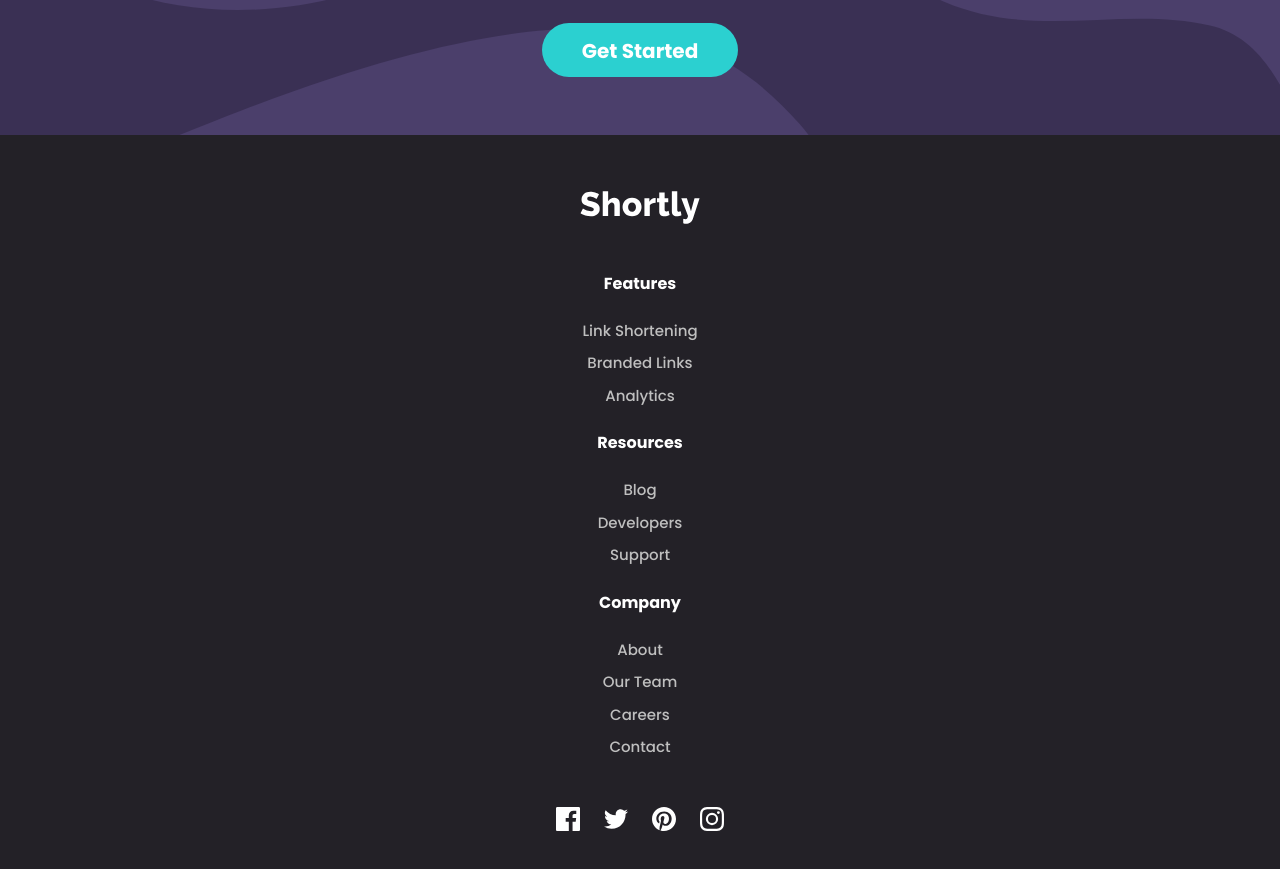
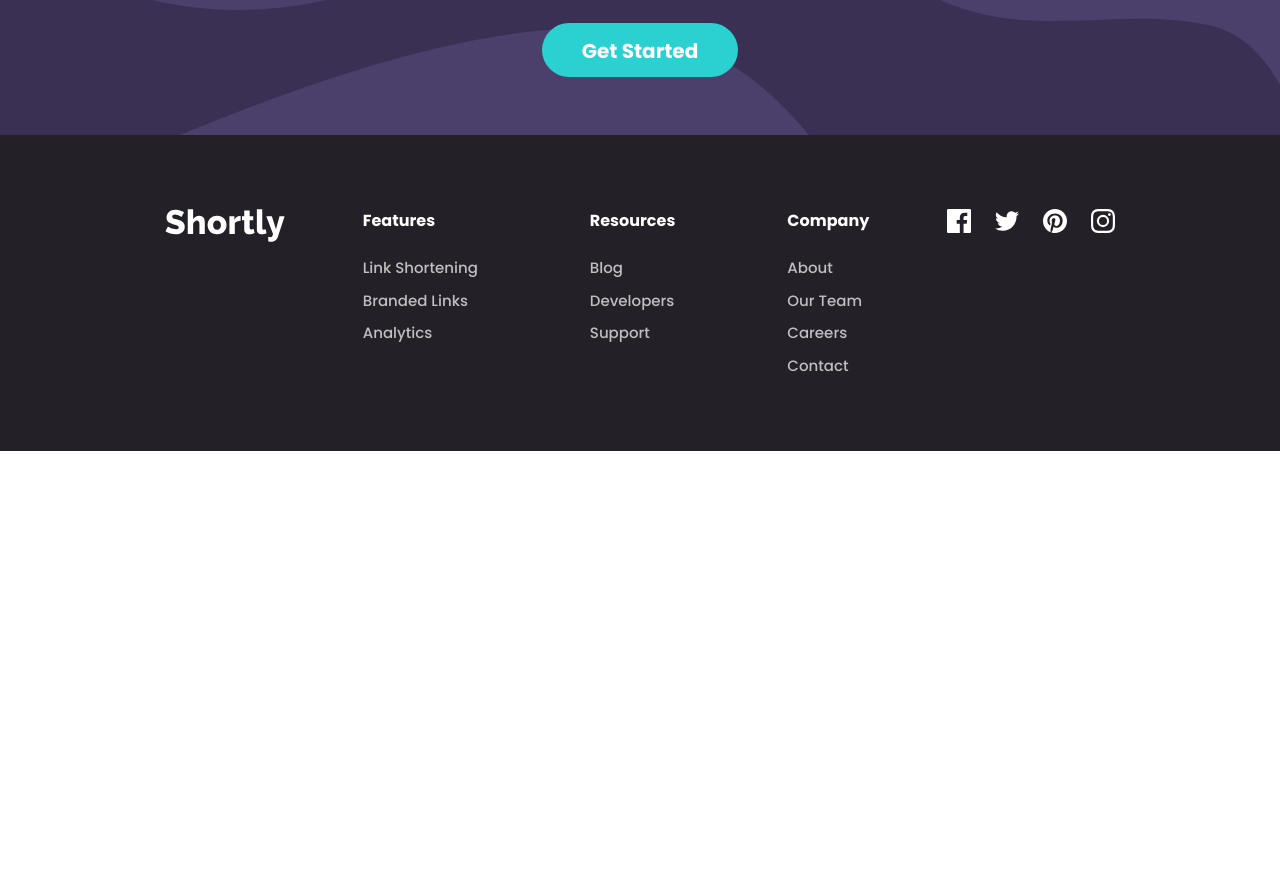
Before and after one commit to caarlosdamian/url-shortening-api-landing-page, a Next.js app: page / in a window 1280 px wide. Shown: the part 2120-2989 px from the top of the page. After the commit the page ends 2571 px from the top, so only its background shows below. Built offline with nearby package versions, Linux system fonts and the light colour scheme.

Commit message:
feat(section): added footer section desktop desing

```diff
--- a/src/components/FooterLinkSection.tsx
+++ b/src/components/FooterLinkSection.tsx
@@ -7,12 +7,12 @@ interface props {
 
 export const FooterLinkSection = ({ item: { links, title } }: props) => {
   return (
-    <div className="flex items-center flex-col gap-6 ">
+    <div className="flex items-center flex-col gap-6 md:items-start">
       <h3 className="text-white text-base font-bold">{title}</h3>
-      <div className="flex flex-col items-center gap-[10px]">
+      <div className="flex flex-col items-center gap-[10px] md:items-start">
         {links.map((link) => (
           <span
-            className="text-[15px] font-medium text-[#BFBFBF]"
+            className="text-[15px] font-medium text-[#BFBFBF] hover:text-primary-blueGreen cursor-pointer"
             key={link.id}
           >
             {link.title}
--- a/src/sections/footer/Footer.tsx
+++ b/src/sections/footer/Footer.tsx
@@ -5,14 +5,14 @@ import React from 'react';
 
 export const Footer = () => {
   return (
-    <div className="flex items-center flex-col justify-center col-start-1 col-end-4 bg-[#232127] py-14 px-[104px gap-12">
+    <div className="flex items-center flex-col justify-center col-start-1 col-end-4 bg-[#232127] py-14 px-[104px gap-12 md:flex-row md:justify-between md:px-[165px] md:py-[74px] md:items-start">
       <Image
         src="/images/logo-white.svg"
         alt="footer-logo"
         width={120}
         height={32}
       />
-      <div className="flex flex-col gap-6">
+      <div className="flex flex-col gap-6 md:flex-row md:gap-28">
         {footerLinks.map((link) => (
           <FooterLinkSection key={link.id} item={link} />
         ))}
```
